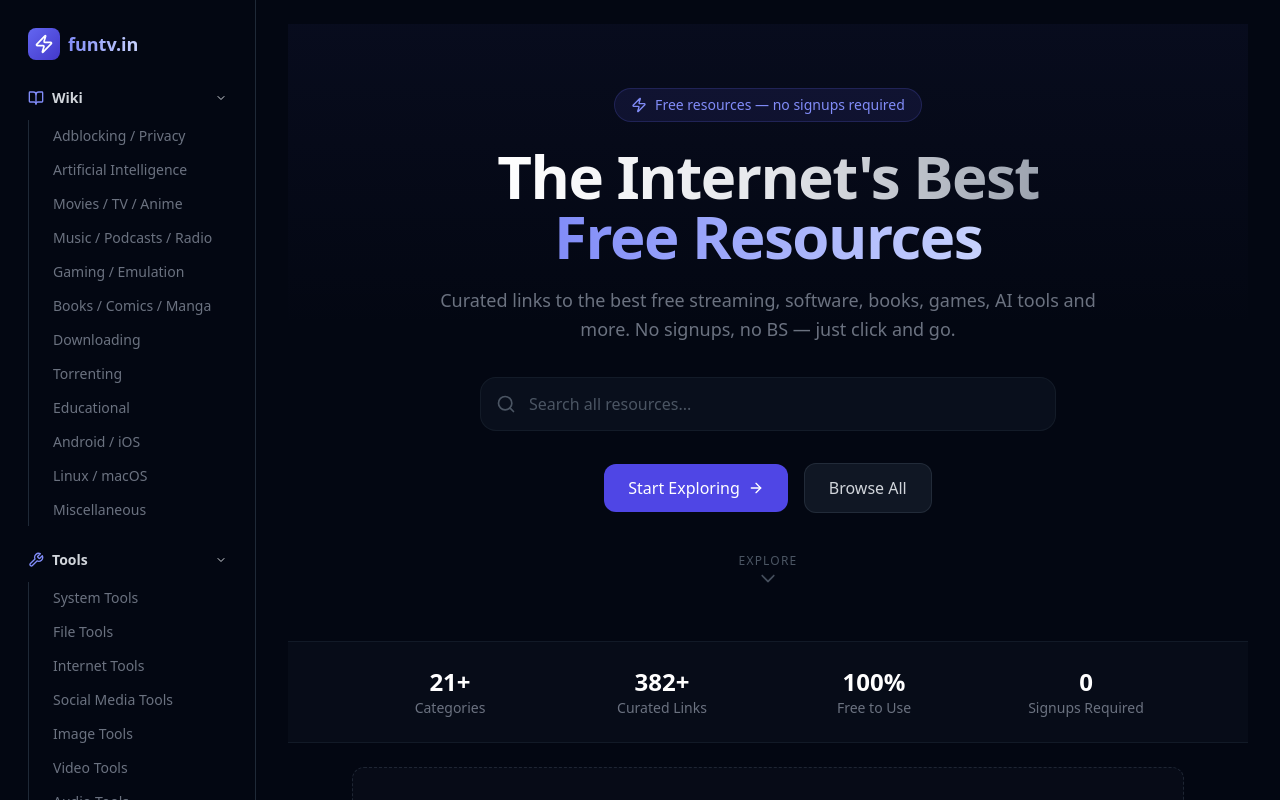
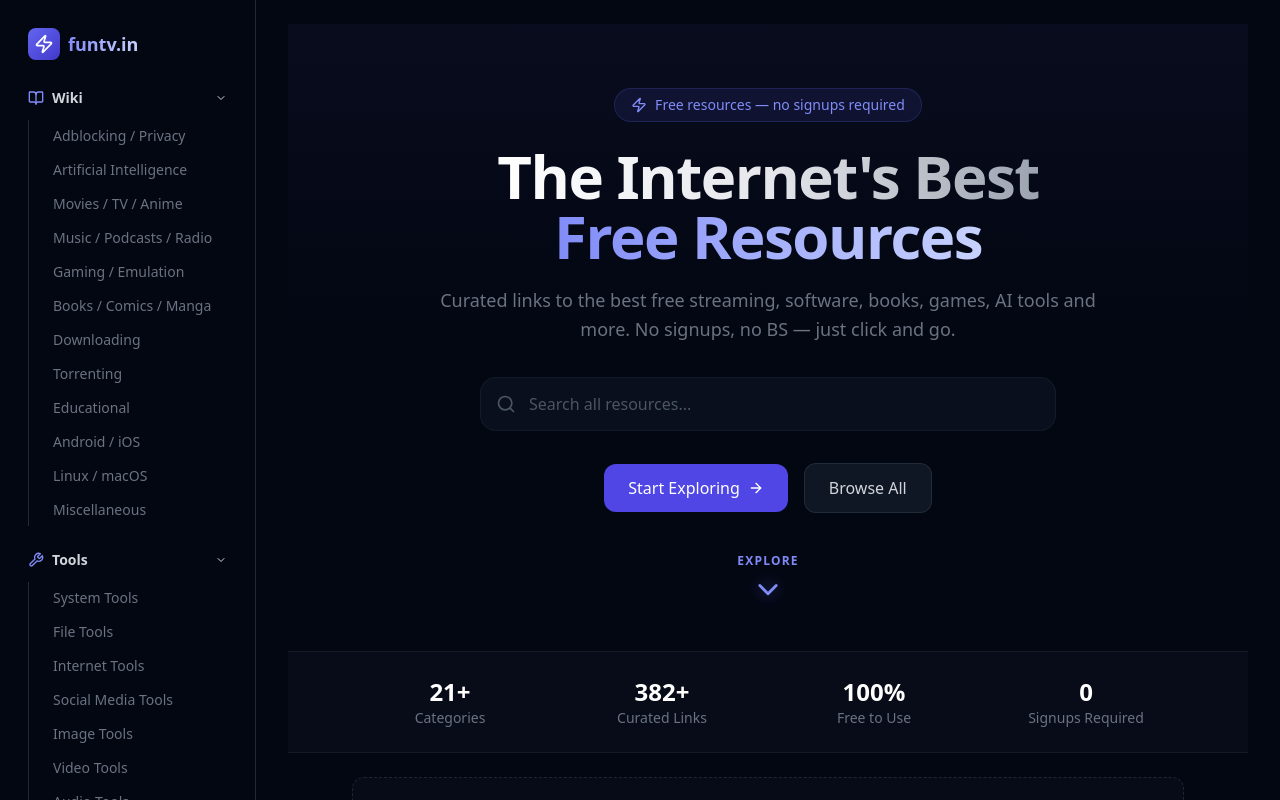
Before and after one commit to pushpander1010/funtv.in, a React (Vite) app: page / in a window 1280 px wide. Shown: the top 800 px of the page. Built offline with nearby package versions, Linux system fonts and the light colour scheme.

Commit message:
make explore arrow more prominent: brand color, glow shadow, pulse

```diff
--- a/src/pages/Home.jsx
+++ b/src/pages/Home.jsx
@@ -225,16 +225,16 @@ export default function Home() {
           {/* Scroll down arrow */}
           <a
             href="#categories"
-            className="mt-10 inline-flex flex-col items-center gap-1 text-gray-600 hover:text-brand-400 transition-colors group"
+            className="mt-10 inline-flex flex-col items-center gap-1.5 text-brand-400 hover:text-brand-300 transition-colors group animate-pulse"
           >
-            <span className="text-xs tracking-widest uppercase">Explore</span>
+            <span className="text-xs font-semibold tracking-widest uppercase">Explore</span>
             <svg
-              className="w-5 h-5 animate-bounce"
+              className="w-7 h-7 drop-shadow-[0_0_8px_rgba(99,102,241,0.6)]"
               fill="none"
               stroke="currentColor"
               viewBox="0 0 24 24"
             >
-              <path strokeLinecap="round" strokeLinejoin="round" strokeWidth={2} d="M19 9l-7 7-7-7" />
+              <path strokeLinecap="round" strokeLinejoin="round" strokeWidth={2.5} d="M19 9l-7 7-7-7" />
             </svg>
           </a>
         </div>
```
